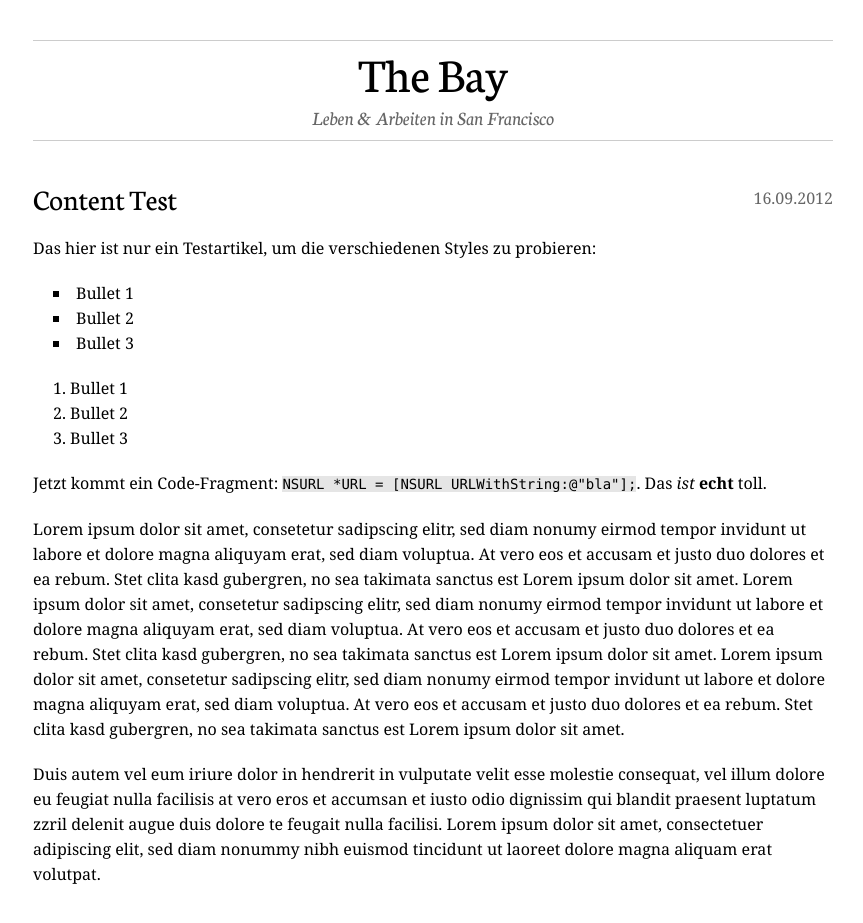
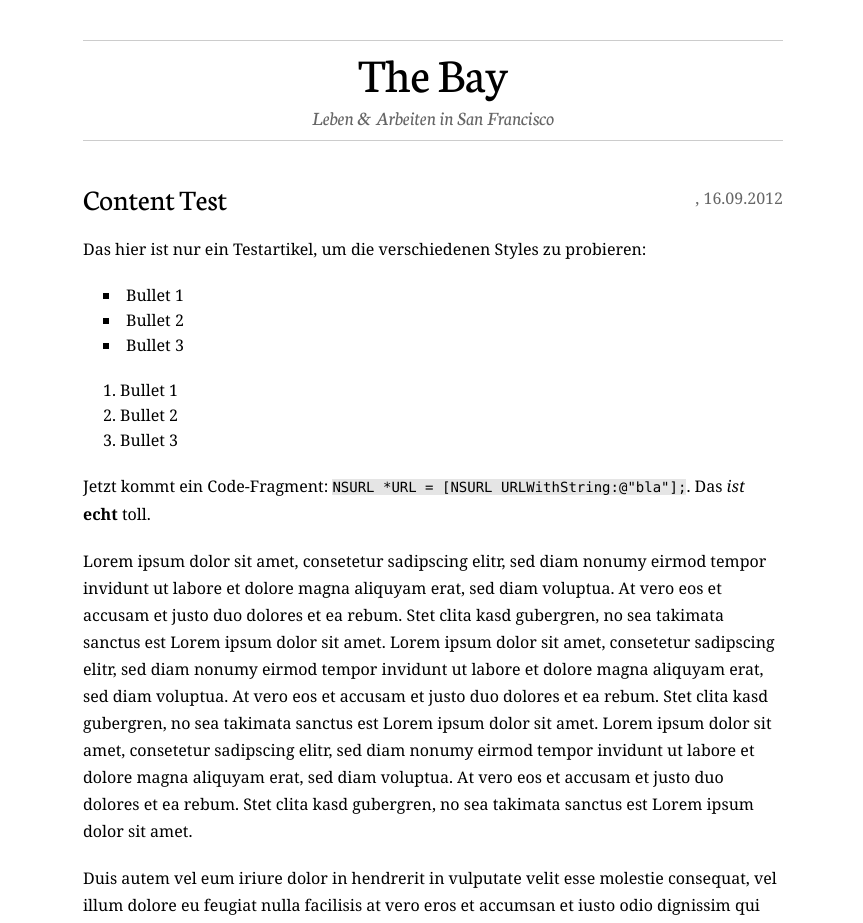
Before and after one commit to matthiasplappert/thebay.matthiasplappert.com, a Jekyll site: the page built from _posts/2012-09-16-content-test.md, in a window 1280 px wide. Shown: the top 923 px of the page, without its empty margins (207-1070 px from the left). Built offline with Jekyll 4.4.1, drawn with Linux system fonts in a browser that asks for light colours.

Commit message:
Update post layout.

```diff
--- a/_layouts/post.html
+++ b/_layouts/post.html
@@ -5,7 +5,7 @@ layout: base
 <div id="post">
   <header>
     <h1>{{ page.title }}</h1>
-    <span class="date">{{ page.date | date: '%d.%m.%Y' }}</span>
+    <span class="date">{{ page.location}}, {{ page.date | date: '%d.%m.%Y' }}</span>
   </header>
 
   {{ content }}
--- a/stylesheets/layout.css
+++ b/stylesheets/layout.css
@@ -9,7 +9,7 @@ html, body {
 
 p {
 	margin: 20px 0;
-	line-height: 25px;
+	line-height: 27px;
 }
 
 h1, h2, h3 {
@@ -63,7 +63,7 @@ a:hover, a:active {
 
 /* Layout */
 #container {
-	width: 800px;
+	width: 700px;
 	margin: 40px auto;
 }
 
--- a/stylesheets/post.css
+++ b/stylesheets/post.css
@@ -24,6 +24,13 @@
 	margin: 0 auto;
 	padding: 10px;
 	box-shadow: 0px 0px 10px #ccc;
-	max-width: 776px;
+	/*max-width: 676px;*/
+	max-width: 660px;
 	background-color: #fff;
 }
+
+#post img.noborder {
+	border: none;
+	box-shadow: none;
+	background: none;
+}
```
